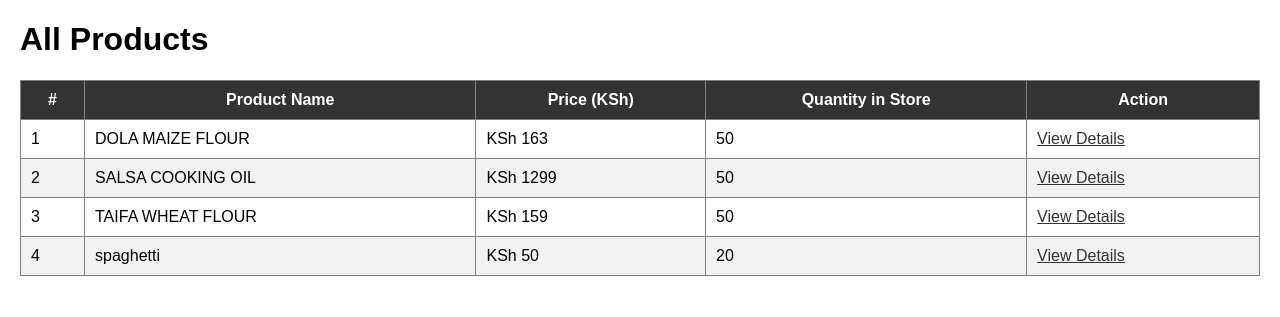
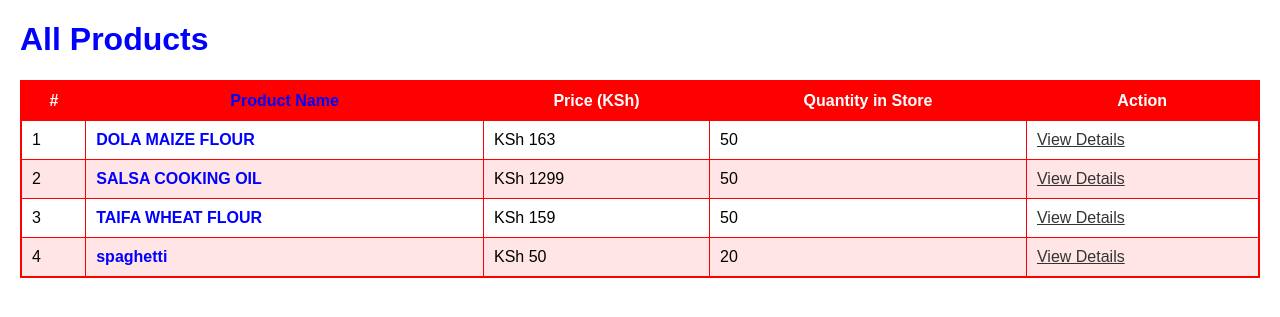
Before and after one commit to xalimkhalid-arch/onlinestoremanagement, a Django app: page /products/ in a window 1280 px wide. Shown: the part 38-355 px from the top of the page. Run offline with Django 5.2, Linux system fonts and the light colour scheme; data comes from the database, SQL or seed files in the repository; both versions use the stored data as it was after the commit.

Commit message:
onlinestoremanagement project

```diff
--- a/store/templates/store/product_list.html
+++ b/store/templates/store/product_list.html
@@ -2,8 +2,38 @@
 {% block title %}All Products{% endblock %}
 
 {% block content %}
+<style>
+    h1 {
+        color: blue;
+    }
+    table {
+        width: 100%;
+        border-collapse: collapse;
+        border: 2px solid red;
+    }
+    th {
+        background-color: red;
+        color: white;
+        padding: 10px;
+    }
+    th:nth-child(2) {
+        color: blue;
+    }
+    td {
+        padding: 10px;
+        border: 1px solid red;
+    }
+    tr:nth-child(even) {
+        background-color: #ffe5e5;
+    }
+    .product-name {
+        color: blue;
+        font-weight: bold;
+    }
+</style>
+
 <h1>All Products</h1>
-<table border="1" cellpadding="10" cellspacing="0">
+<table>
     <thead>
         <tr>
             <th>#</th>
@@ -17,7 +47,7 @@
         {% for product in products %}
         <tr>
             <td>{{ forloop.counter }}</td>
-            <td>{{ product.name }}</td>
+            <td class="product-name">{{ product.name }}</td>
             <td>KSh {{ product.price }}</td>
             <td>{{ product.stock }}</td>
             <td>
```
Also changed, not shown: db.sqlite3, media/products/Screenshot_2026-05-06-11-37-10-720_com.google.android.googlequicksearchbox.jpg (added).
